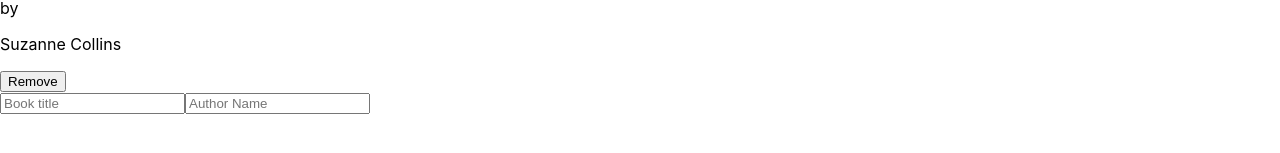
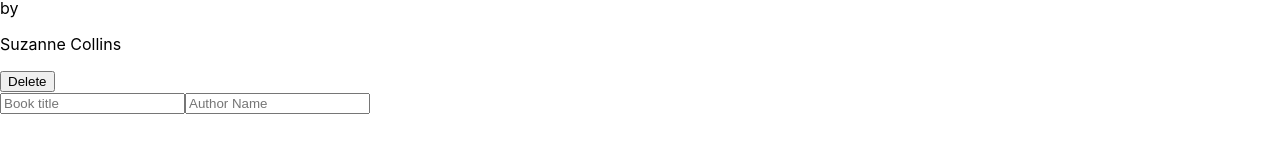
Before and after one commit to yayaismaail/bookstore, a React (Create React App) app: page / in a window 1280 px wide. Shown: the part 209-362 px from the top of the page. Built offline with nearby package versions, Linux system fonts and the light colour scheme.

Commit message:
Update books.js

```diff
--- a/src/components/Books.js
+++ b/src/components/Books.js
@@ -5,10 +5,10 @@
 const Books = ({ title, author }) => (
   <>
     <div>
-      <h2>{title}</h2>
-      <p>by</p>
-      <p>{author}</p>
-      <button type="button">Remove</button>
+      <h2 className="book">{title}</h2>
+      <p className="by">by</p>
+      <p className="author">{author}</p>
+      <button type="button" className="remove-btn">Delete</button>
     </div>
     <Form />
   </>
```
